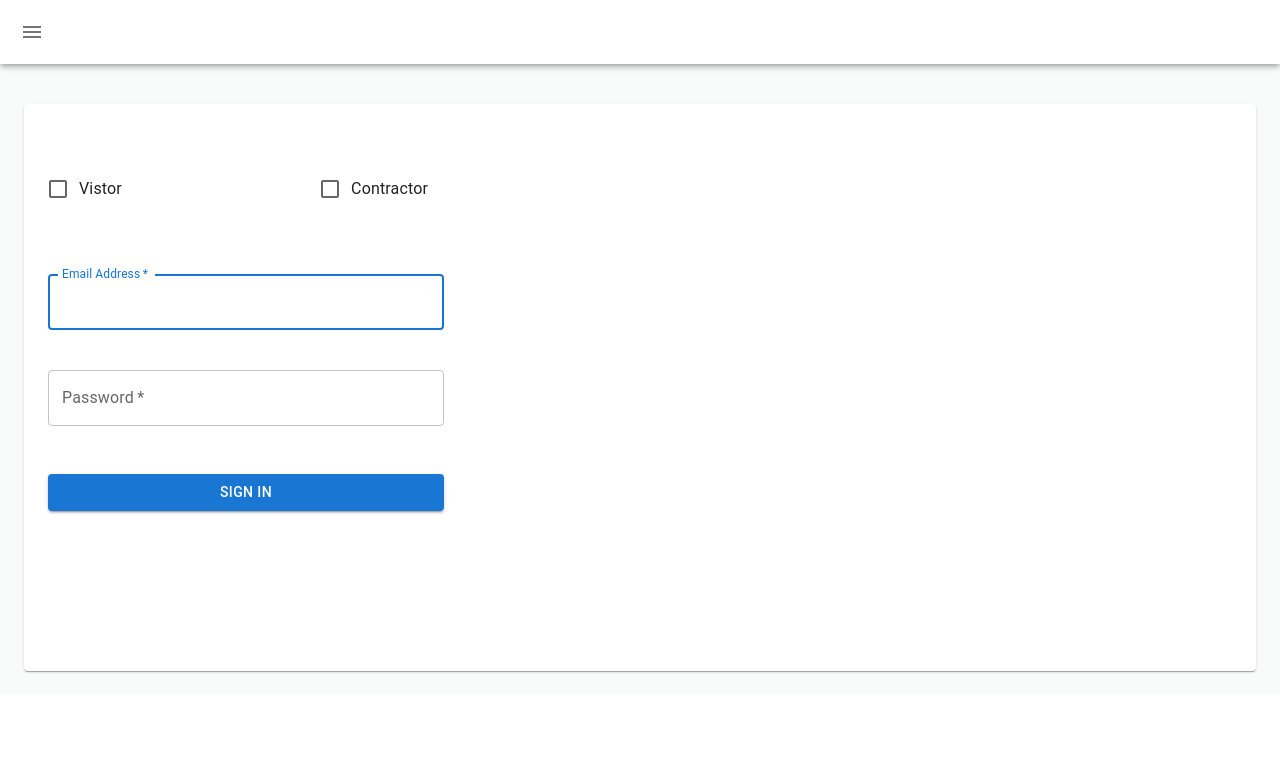
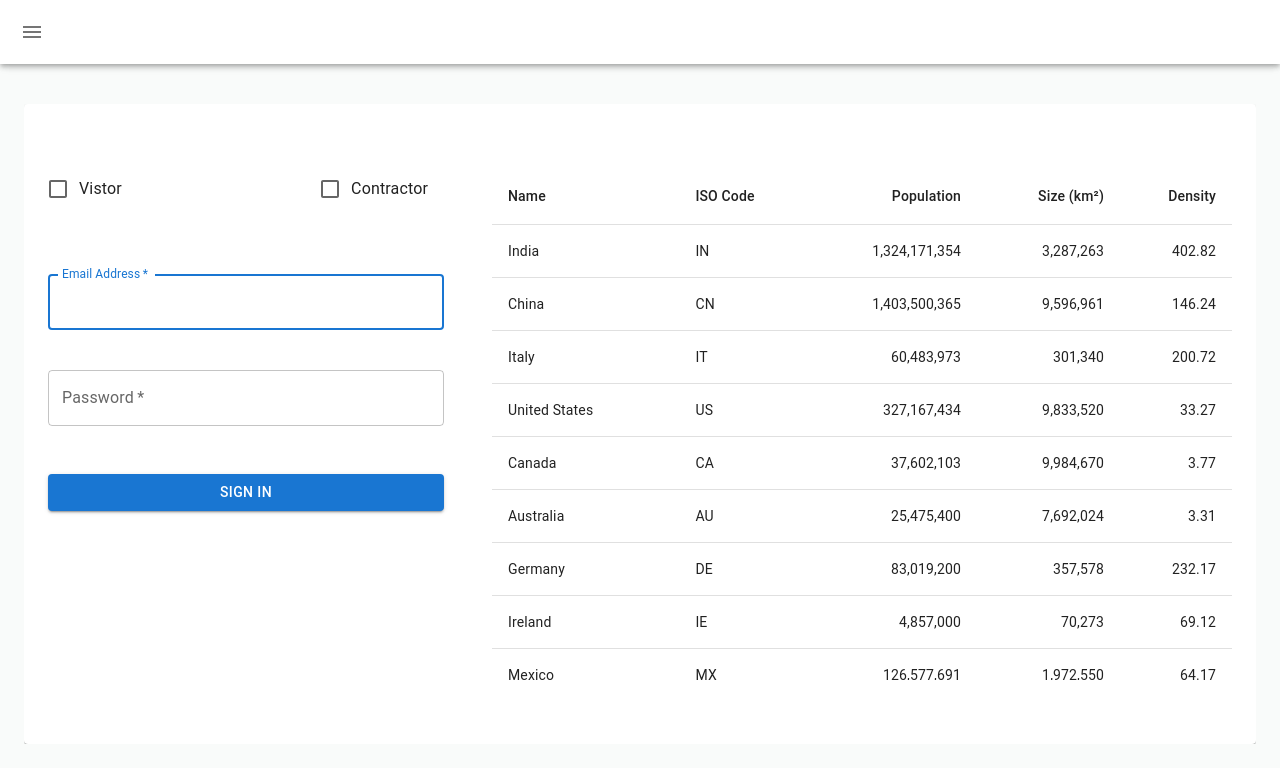
Before and after one commit to AmmanuelWg/TapGou, a React (Create React App) app: page / in a window 1280 px wide. Shown: the top 782 px of the page. Built offline with nearby package versions, Linux system fonts and the light colour scheme.

Commit message:
Demo Check in page added using material ui tables

```diff
--- /dev/null
+++ b/src/Desk/Page/Check-In/Components/Body.js
@@ -0,0 +1,117 @@
+import * as React from 'react';
+import Paper from '@mui/material/Paper';
+import Table from '@mui/material/Table';
+import TableBody from '@mui/material/TableBody';
+import TableCell from '@mui/material/TableCell';
+import TableContainer from '@mui/material/TableContainer';
+import TableHead from '@mui/material/TableHead';
+import TablePagination from '@mui/material/TablePagination';
+import TableRow from '@mui/material/TableRow';
+import { Box } from '@mui/material';
+
+
+
+function createData(name, code, population, size)
+{
+    const density = population / size;
+    return { name, code, population, size, density };
+}
+
+
+
+const columns = [
+    { id: 'name', label: 'Name', minWidth: 170 },
+    { id: 'code', label: 'ISO\u00a0Code', minWidth: 100 },
+    {
+        id: 'population',
+        label: 'Population',
+        minWidth: 170,
+        align: 'right',
+        format: (value) => value.toLocaleString('en-US'),
+    },
+    {
+        id: 'size',
+        label: 'Size\u00a0(km\u00b2)',
+        minWidth: 170,
+        align: 'right',
+        format: (value) => value.toLocaleString('en-US'),
+    },
+    {
+        id: 'density',
+        label: 'Density',
+        minWidth: 170,
+        align: 'right',
+        format: (value) => value.toFixed(2),
+    },
+];
+
+
+
+
+const rows = [
+    createData('India', 'IN', 1324171354, 3287263),
+    createData('China', 'CN', 1403500365, 9596961),
+    createData('Italy', 'IT', 60483973, 301340),
+    createData('United States', 'US', 327167434, 9833520),
+    createData('Canada', 'CA', 37602103, 9984670),
+    createData('Australia', 'AU', 25475400, 7692024),
+    createData('Germany', 'DE', 83019200, 357578),
+    createData('Ireland', 'IE', 4857000, 70273),
+    createData('Mexico', 'MX', 126577691, 1972550),
+    createData('Japan', 'JP', 126317000, 377973),
+    createData('France', 'FR', 67022000, 640679),
+    createData('United Kingdom', 'GB', 67545757, 242495),
+    createData('Russia', 'RU', 146793744, 17098246),
+    createData('Nigeria', 'NG', 200962417, 923768),
+    createData('Brazil', 'BR', 210147125, 8515767),
+    createData('France', 'FR', 67022000, 640679),
+    createData('United Kingdom', 'GB', 67545757, 242495),
+    createData('Russia', 'RU', 146793744, 17098246),
+    createData('Nigeria', 'NG', 200962417, 923768),
+    createData('Brazil', 'BR', 210147125, 8515767)
+];
+
+export default function Body()
+{
+    const [page, setPage] = React.useState(0);
+    const [rowsPerPage, setRowsPerPage] = React.useState(10);
+
+    const handleChangePage = (event, newPage) =>
+    {
+        setPage(newPage);
+    };
+
+    const handleChangeRowsPerPage = (event) =>
+    {
+        setRowsPerPage(+event.target.value);
+        setPage(0);
+    };
+
+    return (
+
+        <TableBody>
+            {rows.map((row) =>
+            {
+                return (
+
+                    <TableRow hover role="checkbox" tabIndex={-1} key={row.code}>
+                        {columns.map((column) =>
+                        {
+                            const value = row[column.id];
+                            return (
+                                <TableCell key={column.id} align={column.align}>
+                                    {column.format && typeof value === 'number'
+                                        ? column.format(value)
+                                        : value}
+                                </TableCell>
+                            );
+                        })}
+                    </TableRow>
+                );
+            })}
+        </TableBody>
+
+
+
+    );
+}
--- /dev/null
+++ b/src/Desk/Page/Check-In/Components/Head.js
@@ -0,0 +1,66 @@
+import * as React from 'react';
+import Paper from '@mui/material/Paper';
+import Table from '@mui/material/Table';
+import TableBody from '@mui/material/TableBody';
+import TableCell from '@mui/material/TableCell';
+import TableContainer from '@mui/material/TableContainer';
+import TableHead from '@mui/material/TableHead';
+import TablePagination from '@mui/material/TablePagination';
+import TableRow from '@mui/material/TableRow';
+import { Box } from '@mui/material';
+
+
+
+
+
+const columns = [
+    { id: 'name', label: 'Name', maxWidth: 170 },
+    { id: 'code', label: 'ISO\u00a0Code', maxWidth: 100 },
+    {
+        id: 'population',
+        label: 'Population',
+        maxWidth: 170,
+        align: 'right',
+        format: (value) => value.toLocaleString('en-US'),
+    },
+    {
+        id: 'size',
+        label: 'Size\u00a0(km\u00b2)',
+        maxWidth: 170,
+        align: 'right',
+        format: (value) => value.toLocaleString('en-US'),
+    },
+    {
+        id: 'density',
+        label: 'Density',
+        maxWidth: 170,
+        align: 'right',
+        format: (value) => value.toFixed(2),
+    },
+];
+
+
+
+function Head()
+{
+    return (
+
+        <TableHead>
+            <TableRow>
+                {columns.map((column) => (
+                    <TableCell
+                        key={column.id}
+                        align={column.align}
+                        style={{ maxWidth: column.maxWidth }}
+                    >
+                        {column.label}
+                    </TableCell>
+                ))}
+            </TableRow>
+        </TableHead>
+
+
+    )
+}
+
+export default Head
--- a/src/Desk/Page/Check-In/Components/Output.js
+++ b/src/Desk/Page/Check-In/Components/Output.js
@@ -0,0 +1,57 @@
+import * as React from 'react';
+import Paper from '@mui/material/Paper';
+import Table from '@mui/material/Table';
+import TableBody from '@mui/material/TableBody';
+import TableCell from '@mui/material/TableCell';
+import TableContainer from '@mui/material/TableContainer';
+import TableHead from '@mui/material/TableHead';
+import TablePagination from '@mui/material/TablePagination';
+import TableRow from '@mui/material/TableRow';
+import { Box, Container } from '@mui/material';
+
+
+//MY FILES
+import Head from './Head';
+import Body from './Body';
+
+
+
+
+function createData(name, code, population, size)
+{
+    const density = population / size;
+    return { name, code, population, size, density };
+}
+
+export default function StickyHeadTable()
+{
+    const [page, setPage] = React.useState(0);
+    const [rowsPerPage, setRowsPerPage] = React.useState(10);
+
+    const handleChangePage = (event, newPage) =>
+    {
+        setPage(newPage);
+    };
+
+    const handleChangeRowsPerPage = (event) =>
+    {
+        setRowsPerPage(+event.target.value);
+        setPage(0);
+    };
+
+    return (
+        <Container  >
+            <TableContainer sx={{ maxHeight: "80%", maxWidth: '100%', marginTop: 8 }}>
+                <Table stickyHeader aria-label="sticky table">
+
+                    <Head />
+
+                    <Body />
+                </Table>
+            </TableContainer>
+
+
+        </Container>
+
+    );
+}
--- a/src/Desk/Page/Check-In/index.js
+++ b/src/Desk/Page/Check-In/index.js
@@ -1,6 +1,8 @@
 import React from 'react'
-import { Container, CssBaseline, Paper, Grid } from '@mui/material'
+import { Container, CssBaseline, Paper, Grid, Box } from '@mui/material'
+
 import Form from './Components/Form'
+import Output from "./Components/Output"
 
 
 function CheckInPage()
@@ -9,17 +11,14 @@ function CheckInPage()
 
     return (
 
-        <Paper sx={{ mt: 10 }}>
-            <Grid container>
-                <Grid item>
-                    <Form />
-
-                </Grid>
-            </Grid>
-        </Paper>
+        <Box sx={{ height: '80vh', mt: 10, overflow: 'hidden' }}>
+            <Paper style={{ display: 'flex', height: '100%' }}>
+                <Form />
+                <Output />
+            </Paper>
+        </Box>
 
 
     )
 }
-
 export default CheckInPage
```
Also changed, not shown: src/Desk/Data/Pages/Header.js (added, +24 -0 lines).
